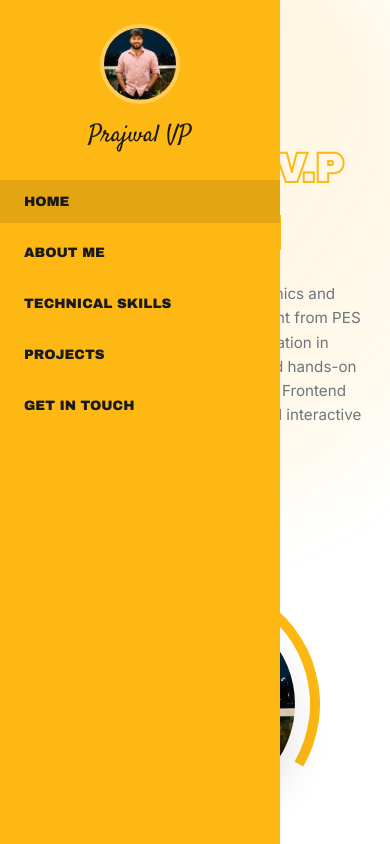
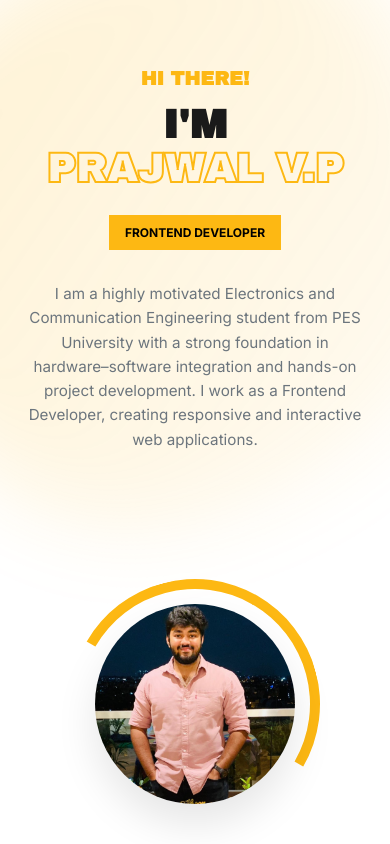
Before and after one commit to Prajwalvp23/Portfolio, a React (Vite) app: page / in a window 390 px wide. Shown: the top 844 px of the page. Built offline with nearby package versions, Linux system fonts and the light colour scheme.

Commit message:
Fix mobile sidebar - use consistent app-wrapper class and force hide sidebar with !important

```diff
--- a/src/App.css
+++ b/src/App.css
@@ -886,7 +886,7 @@
 
   /* Mobile Nav Styles - Sidebar completely hidden by default */
   .sidebar {
-    transform: translateX(-100%);
+    transform: translateX(-100%) !important;
     width: 280px;
     padding: 1.5rem 0;
     position: fixed;
@@ -897,14 +897,7 @@
   }
 
   .menu-open .sidebar {
-    transform: translateX(0);
-  }
-
-  /* Ensure main content takes full width on mobile */
-  .app-layout .main-content {
-    margin-left: 0 !important;
-    width: 100% !important;
-    flex: 1;
+    transform: translateX(0) !important;
   }
 
   .mobile-menu-toggle {
@@ -966,23 +959,7 @@
   display: none;
 }
 
-/* App Layout */
-.app-layout {
-  display: block;
-  min-height: 100vh;
-  position: relative;
-}
 
-.app-layout .main-content {
-  margin-left: var(--sidebar-width);
-}
-
-@media (max-width: 992px) {
-  .app-layout .main-content {
-    margin-left: 0 !important;
-    width: 100% !important;
-  }
-}
 
 /* Additional Mobile Responsive Styles */
 @media (max-width: 768px) {
--- a/src/App.jsx
+++ b/src/App.jsx
@@ -596,7 +596,7 @@ function PortfolioLayout({ activeSection, setActiveSection }) {
   const toggleMenu = () => setIsMenuOpen(!isMenuOpen);
 
   return (
-    <div className={`app-layout ${isMenuOpen ? 'menu-open' : ''}`}>
+    <div className={`app-wrapper ${isMenuOpen ? 'menu-open' : ''}`}>
       <button className="mobile-menu-toggle" onClick={toggleMenu}>
         {isMenuOpen ? <X size={24} /> : <Menu size={24} />}
       </button>
```
